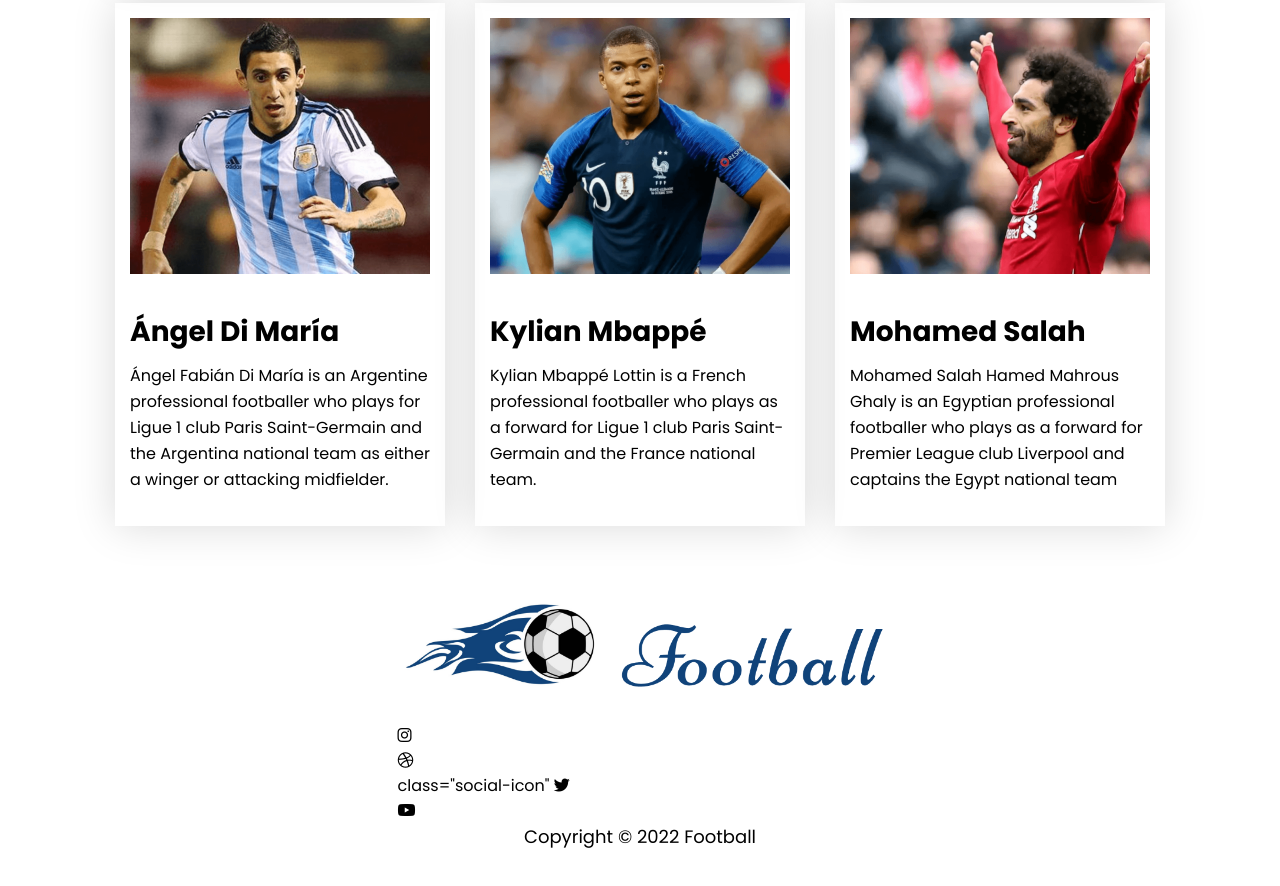
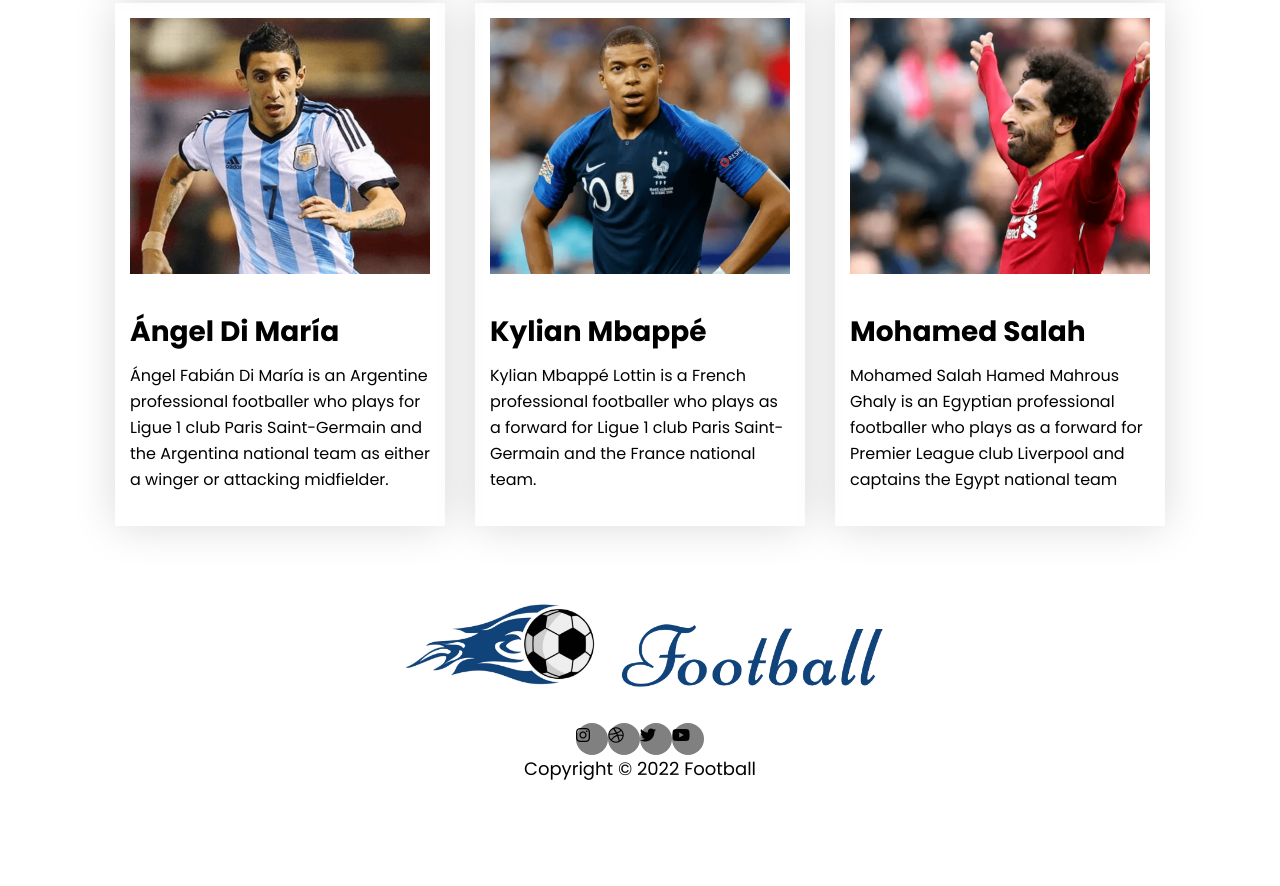
Before and after one commit to tajmin/responsive-football-website, a plain HTML site: page index.html in a window 1280 px wide. Shown: the part 2025-2911 px from the top of the page. After the commit the page ends 2877 px from the top, so only its background shows below. Drawn offline with Linux system fonts and the light colour scheme.

Commit message:
social icons

```diff
--- a/index.html
+++ b/index.html
@@ -138,7 +138,7 @@
                 <div class="social-icon">
                     <i class="fab fa-dribbble"></i>
                 </div>
-                <div> class="social-icon"
+                <div class="social-icon">
                     <i class="fab fa-twitter"></i>
                 </div>
                 <div class="social-icon">
--- a/styles/style.css
+++ b/styles/style.css
@@ -134,6 +134,20 @@
     width: 485px;
 }
 
+/* Social Icons Wrapper */
+.social-icons {
+    display: flex;
+    justify-content: center;
+}
+
+/* Social Icon */
+.social-icon {
+    width: 32px;
+    height: 32px;
+    border-radius: 50%;
+    background-color: gray;
+}
+
 /* Copyright Text */
 .copyright-text {
     text-align: center;
```
